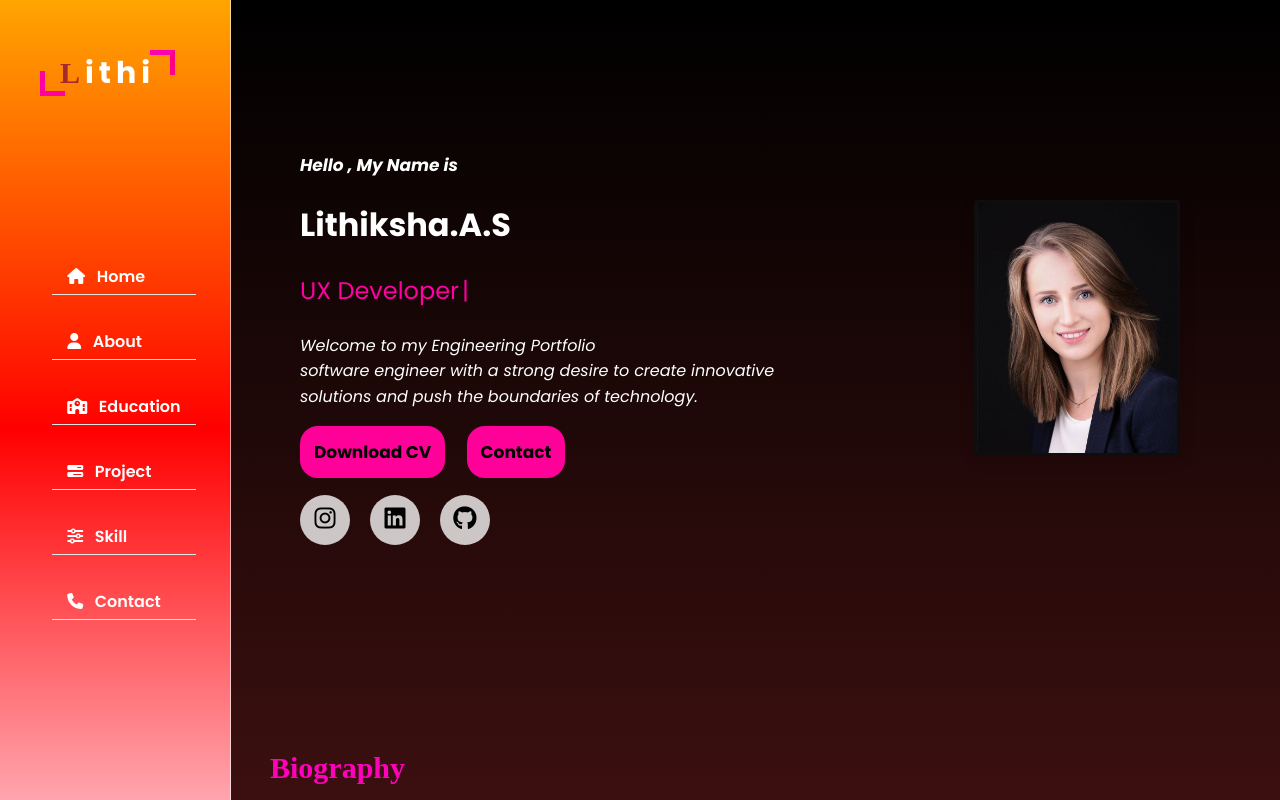
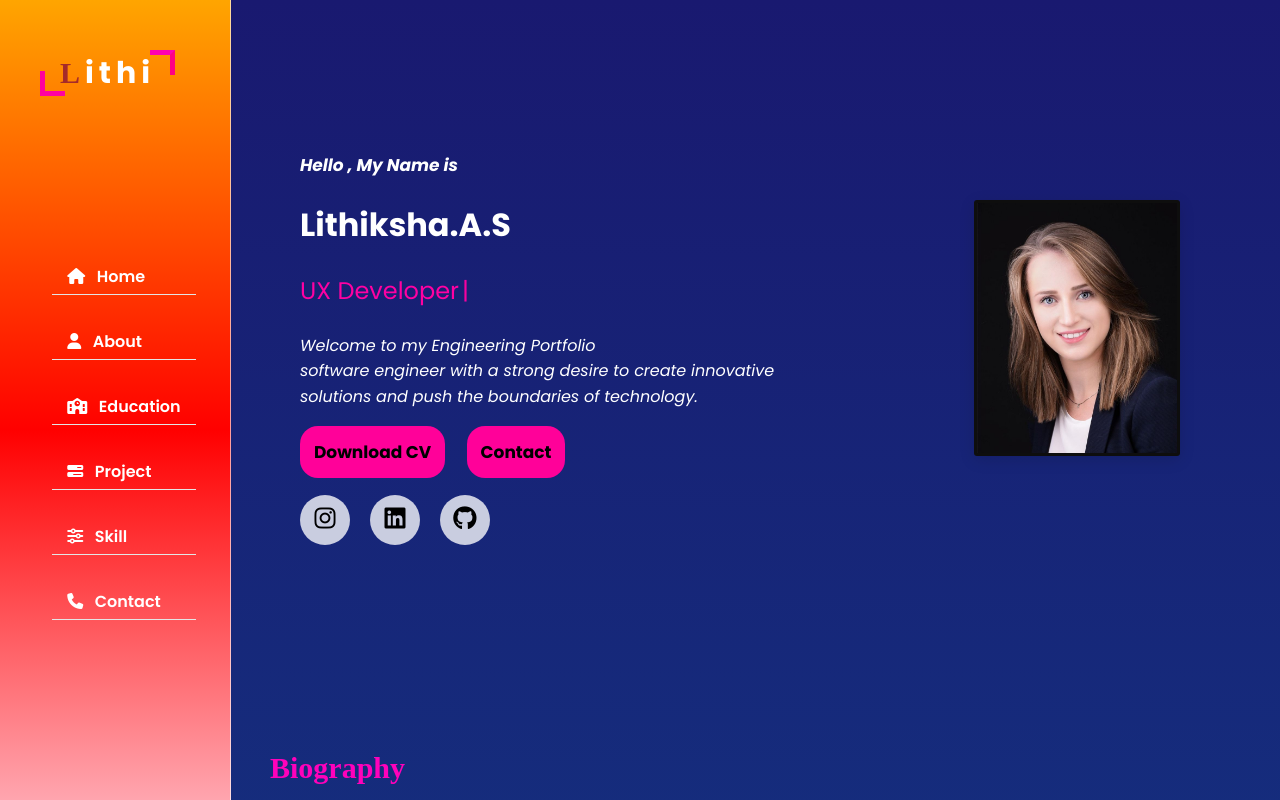
Before and after one commit to Swetha-2702/Project-Portfolio, a React (Vite) app: page / in a window 1280 px wide. Shown: the top 800 px of the page. Built offline with nearby package versions, Linux system fonts and the light colour scheme; a web font is replaced by a local one.

Commit message:
Update App.css

```diff
--- a/src/App.css
+++ b/src/App.css
@@ -6,7 +6,7 @@ body {
   padding: 0;
   line-height: 1.5;
   font-size: 16px;
-  background-image:linear-gradient(black,brown,orange);
+  background-image:linear-gradient(#191970,#0f4d92,#0067a5);
   color: white;
   overflow-x: hidden;
 }
```
